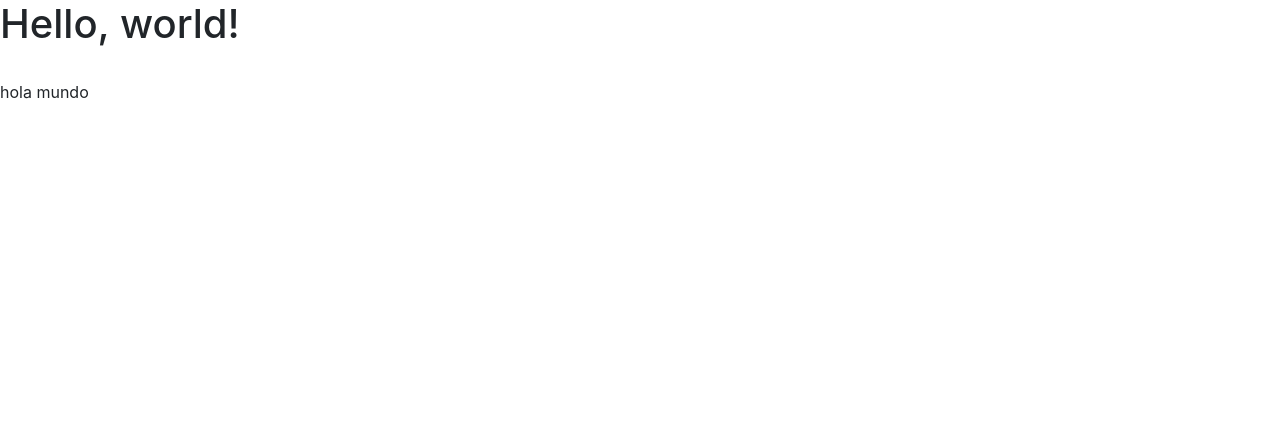
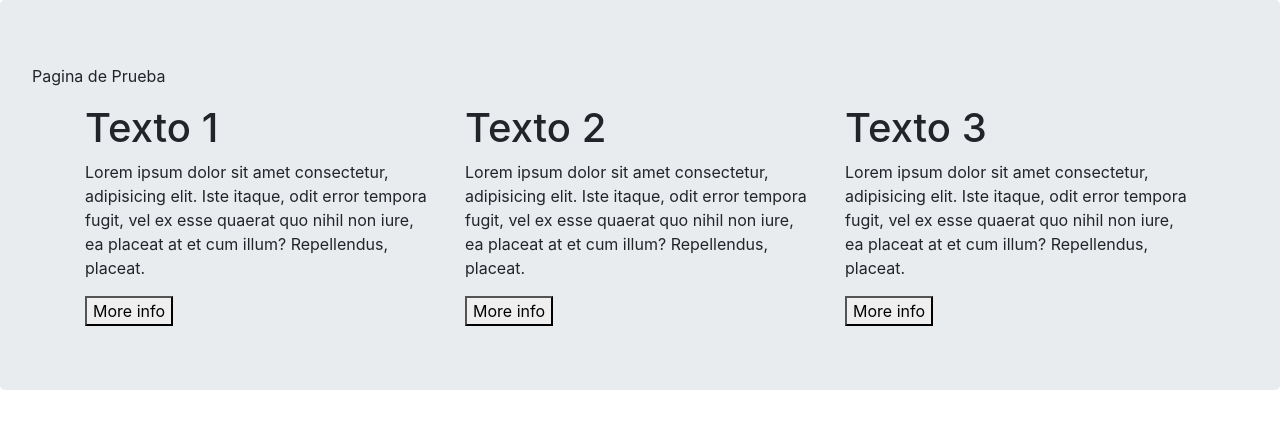
Before and after one commit to pcpisquiy/Curso-Bootstrap, a website: page index.html in a window 1280 px wide. Drawn offline with nearby package versions, Linux system fonts and the light colour scheme.

Commit message:
grillas columnas y filas

```diff
--- a/index.html
+++ b/index.html
@@ -11,20 +11,36 @@
     <title>Hello, world!</title>
   </head>
   <body>
-    <h1>Hello, world!</h1>
-<br> hola mundo
-    <!-- Optional JavaScript; choose one of the two! -->
+    <div class="jumbotron">
+        Pagina de Prueba
+        <div class="container">
+            <div class="row">
+                <div class="col-sm">
+                    <p>
+                        <h1>Texto 1</h1>
+                        Lorem ipsum dolor sit amet consectetur, adipisicing elit. Iste itaque, odit error tempora fugit, vel ex esse quaerat quo nihil non iure, ea placeat at et cum illum? Repellendus, placeat.
+                    </p>
+                    <button>More info</button>
+                </div>
+                <div class="col-sm">
+                <p>
+                    <h1>Texto 2</h1>
+                    Lorem ipsum dolor sit amet consectetur, adipisicing elit. Iste itaque, odit error tempora fugit, vel ex esse quaerat quo nihil non iure, ea placeat at et cum illum? Repellendus, placeat.
+                </p>
+                <button>More info</button>
+            </div>
+            <div class="col-sm">
+                <p>
+                    <h1>Texto 3</h1>
+                    Lorem ipsum dolor sit amet consectetur, adipisicing elit. Iste itaque, odit error tempora fugit, vel ex esse quaerat quo nihil non iure, ea placeat at et cum illum? Repellendus, placeat.
+                </p>
+                <button>More info</button>
+            </div>
+                </div>
+    </div>
 
-    <!-- Option 1: jQuery and Bootstrap Bundle (includes Popper) -->
     <script src="node_modules/jquery/dist/jquery-3.5.1.slim.min.js" ></script>
     <script src="node_modules/bootstrap/dist/js/bootstrap.bundle.min.js" ></script>
     <script src="node_modules/popper.js/dist/umd/popper.min.js" ></script>
-
-
-    <!-- Option 2: jQuery, Popper.js, and Bootstrap JS
-    <script src="jquery-3.5.1.slim.min.js" integrity="sha384-DfXdz2htPH0lsSSs5nCTpuj/zy4C+OGpamoFVy38MVBnE+IbbVYUew+OrCXaRkfj" crossorigin="anonymous"></script>
-    <script src="https://cdn.jsdelivr.net/npm/popper.js@1.16.1/dist/umd/popper.min.js" integrity="sha384-9/reFTGAW83EW2RDu2S0VKaIzap3H66lZH81PoYlFhbGU+6BZp6G7niu735Sk7lN" crossorigin="anonymous"></script>
-    <script src="https://cdn.jsdelivr.net/npm/bootstrap@4.5.3/dist/js/bootstrap.min.js" integrity="sha384-w1Q4orYjBQndcko6MimVbzY0tgp4pWB4lZ7lr30WKz0vr/aWKhXdBNmNb5D92v7s" crossorigin="anonymous"></script>
-    -->
   </body>
 </html>
```
